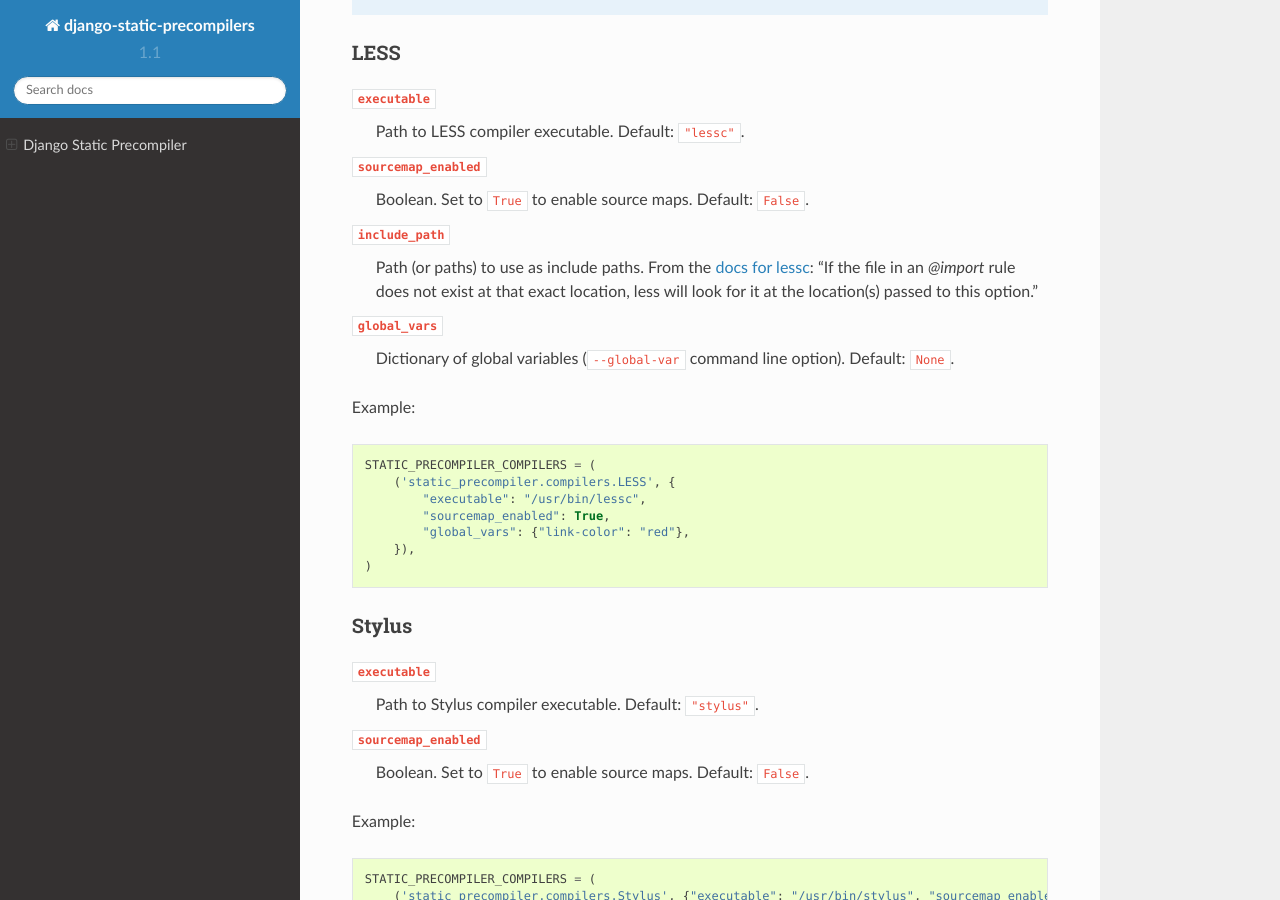
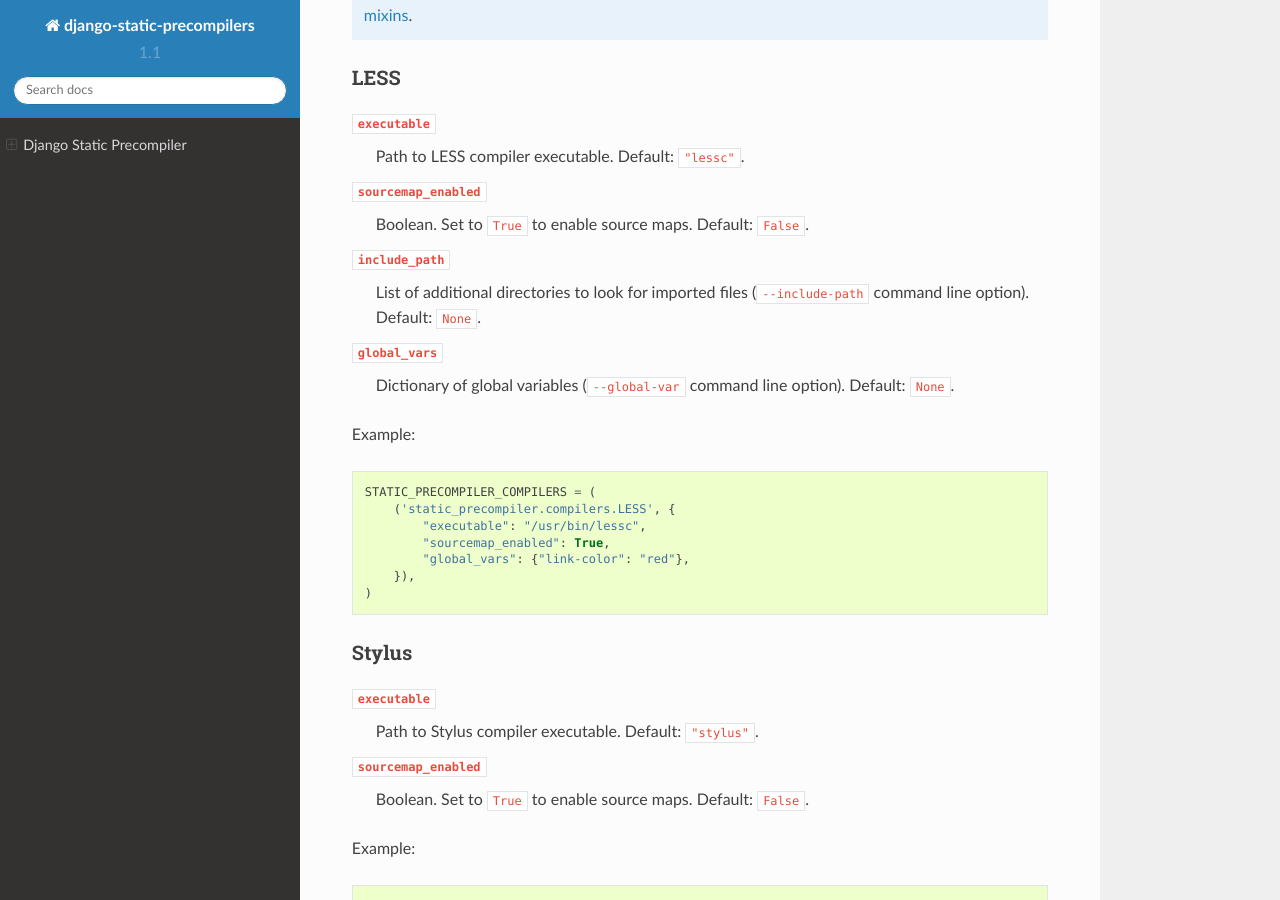
Before and after one commit to andreyfedoseev/django-static-precompiler, a Sphinx documentation site: the page built from docs/index.rst, in a window 1280 px wide and 900 px high, scrolled down 7364 px. Built offline with Sphinx 7.4.7 and the Read the Docs theme 2.0.0, drawn with Linux system fonts in a browser that asks for light colours; some of the changed text lies outside the part shown.

Commit message:
Update documentation for `Less.include_path` and `SCSS.load_paths` options

```diff
--- a/docs/index.rst
+++ b/docs/index.rst
@@ -277,7 +277,7 @@
   Run ``sass --compass`` and if no error is shown it means that compass is installed.
 
 ``load_paths``
-  List of import paths (``--load-path`` command line option). Default: ``None``.
+  List of additional directories to look imported files (``--load-path`` command line option). Default: ``None``.
 
 ``precision``
   How many digits of precision to use when outputting decimal numbers. Default: ``None``.
@@ -363,7 +363,7 @@
   Boolean. Set to ``True`` to enable source maps. Default: ``False``.
 
 ``include_path``
-  Path (or paths) to use as include paths. From the `docs for lessc <http://lesscss.org/usage/>`_: "If the file in an `@import` rule does not exist at that exact location, less will look for it at the location(s) passed to this option."
+  List of additional directories to look for imported files (``--include-path`` command line option). Default: ``None``.
 
 ``global_vars``
   Dictionary of global variables (``--global-var`` command line option). Default: ``None``.
```
